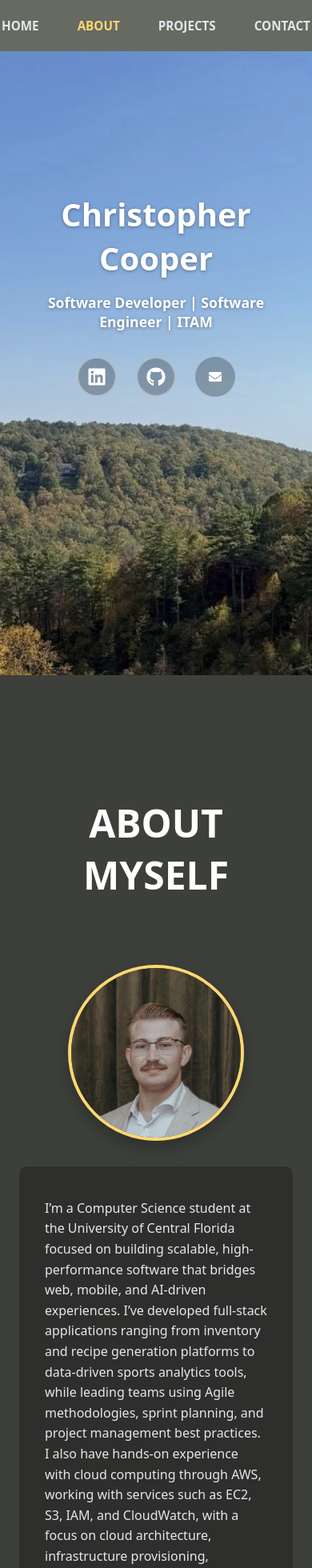
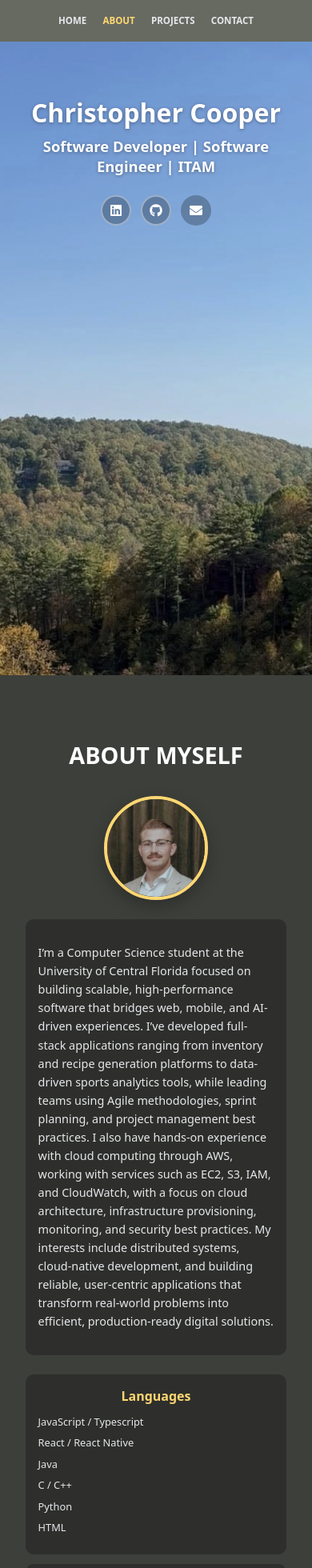
Before and after one commit to Chris-B-Cooper/Resume-Website, a React (Vite) app in the folder client/: page / in a window 390 px wide. Shown: the top 1960 px of the page at 80% size. Built offline with nearby package versions, Linux system fonts and the light colour scheme.

Commit message:
Mobile browser UI Scale

```diff
--- a/client/src/LandingPage.css
+++ b/client/src/LandingPage.css
@@ -1,6 +1,61 @@
-/* Global custom property for header height */
 :root {
-  --header-height: 64px;
+  --header-height: clamp(52px, 7vw, 64px);
+  --content-width: min(92vw, 900px);
+  --projects-width: min(94vw, 1100px);
+
+  --space-xs: clamp(0.4rem, 0.8vw, 0.6rem);
+  --space-sm: clamp(0.75rem, 1.2vw, 1rem);
+  --space-md: clamp(1rem, 2vw, 1.5rem);
+  --space-lg: clamp(1.5rem, 3vw, 2rem);
+  --space-xl: clamp(2rem, 5vw, 4rem);
+
+  --title-xl: clamp(2rem, 6vw, 5rem);
+  --title-lg: clamp(1.8rem, 4.5vw, 3rem);
+  --title-md: clamp(1.15rem, 2.5vw, 1.75rem);
+  --body-md: clamp(0.9rem, 1.5vw, 1rem);
+  --body-sm: clamp(0.8rem, 1.2vw, 0.95rem);
+
+  --avatar-size: clamp(130px, 22vw, 220px);
+  --social-size: clamp(38px, 6vw, 50px);
+  --social-icon: clamp(1rem, 2.5vw, 1.5rem);
+  --tag-size: clamp(0.65rem, 1.2vw, 0.7rem);
+}
+
+/* Reset box model */
+*,
+*::before,
+*::after {
+  box-sizing: border-box;
+}
+
+/* Smooth scroll between sections */
+html {
+  scroll-behavior: smooth;
+}
+
+html,
+body {
+  margin: 0;
+  padding: 0;
+  width: 100%;
+  overflow-x: hidden;
+}
+
+/* Global body styles */
+body {
+  font-family: system-ui, -apple-system, BlinkMacSystemFont, 'Segoe UI', sans-serif;
+  background: #ffffff;
+  color: #e5e7eb;
+}
+
+img {
+  max-width: 100%;
+  height: auto;
+}
+
+a {
+  color: inherit;
+  text-decoration: none;
 }
 
 /* Page wrapper */
@@ -19,33 +74,31 @@
   border-bottom: 1px solid #666a61;
 }
 
-/* Inner header content aligned to main width */
 .site-header__inner {
-  max-width: 900px;
+  max-width: var(--content-width);
   margin: 0 auto;
   height: 100%;
-  padding: 0 1.5rem;
-
+  padding: 0 var(--space-md);
   font-weight: 800;
-
   display: flex;
   align-items: center;
   justify-content: center;
 }
 
-/* Navigation */
 .site-header__nav {
   display: flex;
-  gap: 1.5rem;
+  gap: clamp(0.35rem, 1.5vw, 1.5rem);
+  flex-wrap: wrap;
+  justify-content: center;
 }
 
-/* Nav links */
 .site-header__link {
-  font-size: 0.95rem;
-  padding: 0.35rem 0.75rem;
+  font-size: clamp(0.72rem, 1.5vw, 0.95rem);
+  padding: clamp(0.22rem, 0.8vw, 0.35rem) clamp(0.45rem, 1.2vw, 0.75rem);
   border-radius: 999px;
   transition: background-color 0.15s ease, color 0.15s ease;
   color: #e5e7eb;
+  white-space: nowrap;
 }
 
 .site-header__link.active {
@@ -54,7 +107,6 @@
   transition: color 0.25s ease-in-out;
 }
 
-/* Sections */
 .section {
   scroll-margin-top: calc(var(--header-height));
 }
@@ -67,23 +119,19 @@
   position: relative;
   width: 100%;
   min-height: calc(100vh - var(--header-height));
-
   background-size: cover;
   background-position: center;
   background-repeat: no-repeat;
-
   color: white;
-
   display: flex;
   align-items: flex-start;
-  padding-top: 8rem;
+  padding-top: clamp(3rem, 10vw, 8rem);
 }
 
-/* Inner content */
 .home-section__inner {
-  max-width: 900px;
+  max-width: var(--content-width);
   margin: 0 auto;
-  padding: 3rem 1.5rem 4rem;
+  padding: clamp(1.5rem, 4vw, 3rem) var(--space-md) clamp(2rem, 5vw, 4rem);
   text-align: center;
 }
 
@@ -95,62 +143,50 @@
   z-index: 0;
 }
 
-/* Ensure content above overlay */
 .home-section__inner > * {
   position: relative;
   z-index: 1;
 }
 
-/* Name */
 .home-section__inner h1 {
-  font-size: clamp(2.5rem, 7vw, 5rem);
+  font-size: var(--title-xl);
   font-weight: 600;
   margin: 0;
   color: white;
   text-shadow: 0 1px 4px rgba(0, 0, 0, 0.35);
+  line-height: 1.05;
 }
 
-/* Subtitle */
 .home-subtitle {
-  margin-top: 1rem;
-  font-size: clamp(1.1rem, 3vw, 1.75rem);
+  margin-top: var(--space-sm);
+  font-size: var(--title-md);
   font-weight: 600;
   color: white;
   text-shadow: 0 1px 4px rgba(0, 0, 0, 0.35);
 }
 
-/* ========================= */
-/* SOCIAL ICONS */
-/* ========================= */
-
 .home-socials {
-  margin-top: 2rem;
+  margin-top: var(--space-lg);
   display: flex;
   justify-content: center;
-  gap: 1.5rem;
+  gap: clamp(0.75rem, 2vw, 1.5rem);
 }
 
-/* Icon buttons */
 .home-socials__link {
   display: flex;
   align-items: center;
   justify-content: center;
-
-  width: 50px;
-  height: 50px;
-
-  font-size: 1.5rem;
-
+  width: var(--social-size);
+  height: var(--social-size);
+  font-size: var(--social-icon);
   color: white;
   border: 2px solid rgba(255, 255, 255, 0.4);
   border-radius: 50%;
-
   background: rgba(0, 0, 0, 0.25);
-
   transition: all 0.25s ease;
+  flex-shrink: 0;
 }
 
-/* Hover effect */
 .home-socials__link:hover {
   color: #ffd772;
   border-color: #ffd772;
@@ -158,7 +194,6 @@
   transform: translateY(-3px) scale(1.05);
 }
 
-/* Button fix */
 button.home-socials__link {
   cursor: pointer;
   border: none;
@@ -166,31 +201,22 @@ button.home-socials__link {
   font: inherit;
 }
 
-/* ========================= */
-/* COPY POPUP */
-/* ========================= */
-
 .copy-popup {
   position: absolute;
   top: 70%;
   left: 50%;
   transform: translateX(-50%);
-
   background: #ffd772;
   color: #000;
-
   padding: 0.5rem 1rem;
   border-radius: 6px;
-
-  font-size: 0.9rem;
+  font-size: clamp(0.75rem, 1.5vw, 0.9rem);
   font-weight: 600;
-
   box-shadow: 0 5px 15px rgba(0,0,0,0.25);
-
   animation: fadeInOut 2s ease forwards;
+  white-space: nowrap;
 }
 
-/* Animation */
 @keyframes fadeInOut {
   0% {
     opacity: 0;
@@ -218,67 +244,61 @@ button.home-socials__link {
   width: 100%;
   background: #3d3f3a;
   min-height: calc(100vh - var(--header-height));
-
   display: flex;
   align-items: center;
-  padding: 4rem 0;
+  padding: clamp(2rem, 5vw, 4rem) 0;
 }
 
 .about-section__inner {
-  max-width: 900px;
+  max-width: var(--content-width);
   margin: 0 auto;
-  padding: 3rem 1.5rem 4rem;
+  padding: clamp(1.5rem, 4vw, 3rem) var(--space-md) clamp(2rem, 5vw, 4rem);
 }
 
 .about-title {
   text-align: center;
-  font-size: 3rem;
+  font-size: var(--title-lg);
   font-weight: 700;
-  margin-bottom: 5rem;
+  margin-bottom: clamp(2rem, 5vw, 5rem);
   color: #ffffff;
 }
 
 .about-avatar {
-  width: 220px;
-  height: 220px;
+  width: var(--avatar-size);
+  height: var(--avatar-size);
   border-radius: 50%;
   object-fit: cover;
-
-  margin: 0 auto 2rem auto;
+  margin: 0 auto var(--space-lg) auto;
   display: block;
-
   border: 4px solid #ffd772;
   box-shadow: 0 8px 20px rgba(0,0,0,0.25);
 }
 
 .about-description {
-  max-width: 600px;
+  max-width: min(100%, 700px);
   margin: 0 auto;
-
-  padding: 1.5rem 2rem;
-
+  padding: clamp(1rem, 2.5vw, 1.5rem) clamp(1rem, 3vw, 2rem);
   background: rgba(0,0,0,0.25);
   border-radius: 10px;
-
   line-height: 1.6;
-  font-size: 1rem;
+  font-size: var(--body-md);
 }
 
 .about-columns {
   display: flex;
-  gap: 2rem;
-  margin-top: 2rem;
+  gap: clamp(0.75rem, 2vw, 2rem);
+  margin-top: var(--space-lg);
   justify-content: center;
+  align-items: stretch;
 }
 
 .about-box {
-  flex: 1;
+  flex: 1 1 0;
+  min-width: 0;
   max-width: 350px;
-
   background: rgba(0,0,0,0.25);
-  padding: 1.5rem;
+  padding: clamp(1rem, 2.5vw, 1.5rem);
   border-radius: 10px;
-
   text-align: left;
 }
 
@@ -287,6 +307,7 @@ button.home-socials__link {
   text-align: center;
   margin-top: 0;
   margin-bottom: 0.75rem;
+  font-size: clamp(1rem, 2vw, 1.2rem);
 }
 
 .about-box ul {
@@ -297,6 +318,9 @@ button.home-socials__link {
 
 .about-box li {
   margin-bottom: 0.5rem;
+  font-size: var(--body-sm);
+  line-height: 1.45;
+  word-break: break-word;
 }
 
 .info-label {
@@ -305,12 +329,11 @@ button.home-socials__link {
   margin-right: 6px;
 }
 
-/* Work Experience Box */
 .about-work-experience {
-  margin: 2rem auto 0;
+  margin: var(--space-lg) auto 0;
   max-width: 100%;
   background: rgba(0,0,0,0.25);
-  padding: 1.75rem;
+  padding: clamp(1rem, 2.5vw, 1.75rem);
   border-radius: 10px;
   text-align: left;
 }
@@ -320,11 +343,12 @@ button.home-socials__link {
   text-align: center;
   margin-top: 0;
   margin-bottom: 1.5rem;
+  font-size: clamp(1rem, 2vw, 1.2rem);
 }
 
 .experience-item + .experience-item {
-  margin-top: 1.5rem;
-  padding-top: 1.5rem;
+  margin-top: 1.25rem;
+  padding-top: 1.25rem;
   border-top: 1px solid rgba(255, 255, 255, 0.15);
 }
 
@@ -334,6 +358,11 @@ button.home-socials__link {
   gap: 1rem;
   margin-bottom: 0.75rem;
   flex-wrap: wrap;
+}
+
+.experience-role,
+.experience-date {
+  font-size: var(--body-sm);
 }
 
 .experience-role {
@@ -348,12 +377,13 @@ button.home-socials__link {
 
 .experience-item ul {
   margin: 0;
-  padding-left: 1.25rem;
+  padding-left: 1.15rem;
 }
 
 .experience-item li {
   margin-bottom: 0.5rem;
   line-height: 1.6;
+  font-size: var(--body-sm);
 }
 
 /* ========================= */
@@ -363,50 +393,49 @@ button.home-socials__link {
 .projects-section {
   width: 100%;
   min-height: calc(100vh - var(--header-height));
-
   color: #111827;
   background: #e5e7eb;
   display: flex;
   align-items: center;
-
-  padding: 4rem 0;
+  padding: clamp(2rem, 5vw, 4rem) 0;
 }
 
 .projects-section__inner {
-  max-width: 1100px;
+  max-width: var(--projects-width);
   margin: 0 auto;
-  padding: 3rem 1.5rem 4rem;
+  padding: clamp(1.5rem, 4vw, 3rem) var(--space-md) clamp(2rem, 5vw, 4rem);
 }
 
 .projects-title {
   text-align: center;
-  font-size: 3rem;
+  font-size: var(--title-lg);
   font-weight: 700;
-  margin-bottom: 5rem;
+  margin-bottom: clamp(2rem, 5vw, 5rem);
   color: #3d3f3a;
 }
 
 .projects-grid {
   display: grid;
-  grid-template-columns: repeat(2, 1fr);
-  gap: 2rem;
+  grid-template-columns: repeat(2, minmax(0, 1fr));
+  gap: clamp(1rem, 2.5vw, 2rem);
   max-width: 800px;
-  margin: 0 auto;
-  margin-top: 2rem;
+  margin: 2rem auto 0;
 }
 
 .project-card {
   display: flex;
   flex-direction: column;
+  min-width: 0;
 }
 
 .project-card__title {
-  margin: 0 0 1.2rem;
+  margin: 0 0 1rem;
   text-align: center;
-  font-size: 1.75rem;
+  font-size: clamp(1rem, 2.4vw, 1.75rem);
   font-weight: 800;
   color: #3d3f3a;
   letter-spacing: 0.5px;
+  line-height: 1.2;
 }
 
 .project-card__image-button {
@@ -449,15 +478,12 @@ button.home-socials__link {
 }
 
 .project-tag {
-  font-size: 0.7rem;
+  font-size: var(--tag-size);
   font-weight: 600;
-
   padding: 0.3rem 0.55rem;
   border-radius: 999px;
-
   background: rgba(0,0,0,0.08);
   color: #3d3f3a;
-
   transition: all 0.2s ease;
 }
 
@@ -474,13 +500,14 @@ button.home-socials__link {
   display: flex;
   align-items: center;
   justify-content: center;
-  padding: 1.5rem;
+  padding: 1rem;
   z-index: 1000;
 }
 
 .project-modal {
   position: relative;
-  width: min(90vw, 680px);
+  width: min(92vw, 680px);
+  max-height: 90vh;
   aspect-ratio: 1 / 1;
   background: #f6f7f8;
   border-radius: 18px;
@@ -492,10 +519,10 @@ button.home-socials__link {
 
 .project-modal__close {
   position: absolute;
-  top: 0.9rem;
-  right: 0.9rem;
-  width: 42px;
-  height: 42px;
+  top: 0.75rem;
+  right: 0.75rem;
+  width: clamp(34px, 6vw, 42px);
+  height: clamp(34px, 6vw, 42px);
   border: none;
   border-radius: 50%;
   background: rgba(17, 24, 39, 0.78);
@@ -503,7 +530,7 @@ button.home-socials__link {
   display: flex;
   align-items: center;
   justify-content: center;
-  font-size: 1rem;
+  font-size: clamp(0.85rem, 2vw, 1rem);
   cursor: pointer;
   z-index: 2;
   transition: transform 0.2s ease, background 0.2s ease;
@@ -531,7 +558,7 @@ button.home-socials__link {
 
 .project-modal__footer {
   height: 30%;
-  padding: 1.2rem 1.35rem 1.3rem;
+  padding: clamp(0.9rem, 2.5vw, 1.2rem) clamp(1rem, 2.8vw, 1.35rem) clamp(1rem, 2.8vw, 1.3rem);
   background: #3d3f3a;
   color: #ffffff;
   overflow-y: auto;
@@ -539,14 +566,14 @@ button.home-socials__link {
 
 .project-modal__title {
   margin: 0 0 0.65rem;
-  font-size: 1.25rem;
+  font-size: clamp(1rem, 2.5vw, 1.25rem);
   color: #ffd772;
 }
 
 .project-modal__description {
   margin: 0;
   line-height: 1.55;
-  font-size: 0.96rem;
+  font-size: clamp(0.82rem, 1.8vw, 0.96rem);
 }
 
 /* ========================= */
@@ -557,43 +584,37 @@ button.home-socials__link {
   width: 100%;
   background: #2c2f2a;
   color: white;
-
   display: flex;
   align-items: center;
   justify-content: center;
-
-  padding: 3rem 0;
+  padding: clamp(2rem, 5vw, 3rem) 0;
 }
 
 .contact-section__inner {
-  max-width: 900px;
+  max-width: var(--content-width);
   margin: 0 auto;
   text-align: center;
+  position: relative;
+  padding: 0 var(--space-md);
 }
 
-/* Title */
 .contact-title {
-  font-size: 2.5rem;
+  font-size: clamp(1.8rem, 4vw, 2.5rem);
   font-weight: 800;
   color: #ffffff;
   margin-bottom: 2rem;
   letter-spacing: 1px;
 }
 
-/* Resume Button */
 .resume-button {
   display: inline-block;
   margin-bottom: 2rem;
-
-  padding: 0.6rem 1.4rem;
+  padding: clamp(0.55rem, 1.5vw, 0.6rem) clamp(1rem, 2.5vw, 1.4rem);
   border-radius: 999px;
-
   font-weight: 700;
-  font-size: 0.95rem;
-
+  font-size: clamp(0.82rem, 1.6vw, 0.95rem);
   background: #ffffff;
   color: #000;
-
   transition: all 0.25s ease;
 }
 
@@ -602,29 +623,23 @@ button.home-socials__link {
   transform: translateY(-2px);
 }
 
-/* Social Icons */
 .contact-socials {
   display: flex;
   justify-content: center;
-  gap: 1.2rem;
+  gap: clamp(0.75rem, 2vw, 1.2rem);
 }
 
 .contact-socials__link {
-  width: 45px;
-  height: 45px;
-
+  width: clamp(38px, 5.5vw, 45px);
+  height: clamp(38px, 5.5vw, 45px);
   display: flex;
   align-items: center;
   justify-content: center;
-
-  font-size: 1.3rem;
-
+  font-size: clamp(1rem, 2vw, 1.3rem);
   border-radius: 50%;
   border: 2px solid rgba(255,255,255,0.4);
-
   color: white;
   background: rgba(0,0,0,0.25);
-
   transition: all 0.25s ease;
 }
 
@@ -639,22 +654,18 @@ button.contact-socials__link {
   cursor: pointer;
 }
 
-.contact-section__inner {
-  position: relative;
-}
-
 .contact-popup {
   top: 85%;
 }
 
 /* ========================= */
-/* Responsive */
+/* Only collapse when truly tiny */
 /* ========================= */
 
-@media (max-width: 768px) {
+@media (max-width: 560px) {
   .about-columns {
     flex-direction: column;
-    align-items: center;
+    align-items: stretch;
   }
 
   .about-box {
@@ -662,22 +673,26 @@ button.contact-socials__link {
     width: 100%;
   }
 
+  .projects-grid {
+    grid-template-columns: 1fr;
+  }
+
   .experience-header {
     flex-direction: column;
     align-items: flex-start;
   }
 
-  .projects-title {
-    font-size: 2.4rem;
-    margin-bottom: 3rem;
+  .project-modal {
+    width: 94vw;
+    aspect-ratio: auto;
+    max-height: 88vh;
   }
 
-  .projects-grid {
-    grid-template-columns: 1fr;
-    gap: 2rem;
+  .project-modal__image-wrap {
+    height: 55%;
   }
 
-  .project-modal {
-    width: min(92vw, 560px);
+  .project-modal__footer {
+    height: 45%;
   }
 }
--- a/client/src/index.css
+++ b/client/src/index.css
@@ -1,5 +1,3 @@
-
-
 /* Reset box model */
 *,
 *::before,
@@ -12,19 +10,46 @@ html {
   scroll-behavior: smooth;
 }
 
-/* Remove default margins */
+/* Remove default margins and prevent horizontal overflow */
+html,
+body,
+#root {
+  margin: 0;
+  padding: 0;
+  width: 100%;
+  min-height: 100%;
+}
+
 html,
 body {
-  margin: 0;
-  padding: 0;
+  overflow-x: hidden;
 }
 
 /* Global body styles */
 body {
-  font-family: system-ui, -apple-system, BlinkMacSystemFont, 'Segoe UI',
-    sans-serif;
+  font-family: system-ui, -apple-system, BlinkMacSystemFont, 'Segoe UI', sans-serif;
   background: #ffffff;
   color: #e5e7eb;
+  -webkit-font-smoothing: antialiased;
+  -moz-osx-font-smoothing: grayscale;
+}
+
+/* Media defaults */
+img,
+picture,
+video,
+canvas,
+svg {
+  display: block;
+  max-width: 100%;
+}
+
+/* Form elements inherit font */
+input,
+button,
+textarea,
+select {
+  font: inherit;
 }
 
 /* Global link styles */
@@ -32,3 +57,14 @@ a {
   color: inherit;
   text-decoration: none;
 }
+
+/* Better text wrapping */
+p,
+h1,
+h2,
+h3,
+h4,
+h5,
+h6 {
+  overflow-wrap: break-word;
+}
```
